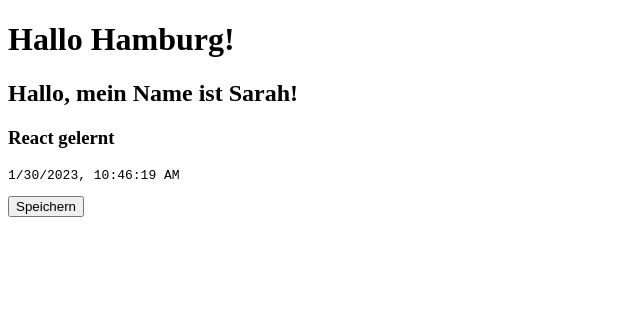
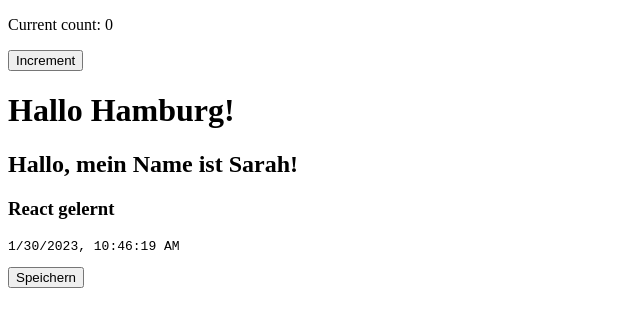
Before and after one commit to SuoraGmbH/react-workshop-2023-01-hl, a React (Create React App) app: page / in a window 1280 px wide. Shown: the top 326 px of the page, without its empty margins (0-640 px from the left). Built offline with nearby package versions, Linux system fonts and the light colour scheme.

Commit message:
Add counter

```diff
--- a/src/App.tsx
+++ b/src/App.tsx
@@ -1,6 +1,7 @@
 import React, { ComponentProps } from "react";
 import TimeEntryView from "./components/TimeEntryView";
 import TimeEntryForm from "./components/TimeEntryForm";
+import Counter from "./components/Counter";
 
 export function App() {
   // ComponentProps<typeof TimeEntryView>["timeEntry"] is the same as TimeEntry
@@ -13,6 +14,7 @@
 
   return (
     <>
+      <Counter />
       <h1>Hallo Hamburg!</h1>
       <h2>Hallo, mein Name ist Sarah!</h2>
       <TimeEntryView timeEntry={timeEntry} />
--- /dev/null
+++ b/src/components/Counter.tsx
@@ -0,0 +1,20 @@
+import React, { useState } from "react";
+
+const Counter: React.FunctionComponent = () => {
+  const [count, setCount] = useState(0);
+
+  return (
+    <div>
+      <p>Current count: {count}</p>
+      <button
+        onClick={() => {
+          setCount(count + 1);
+        }}
+      >
+        Increment
+      </button>
+    </div>
+  );
+};
+
+export default Counter;
```
